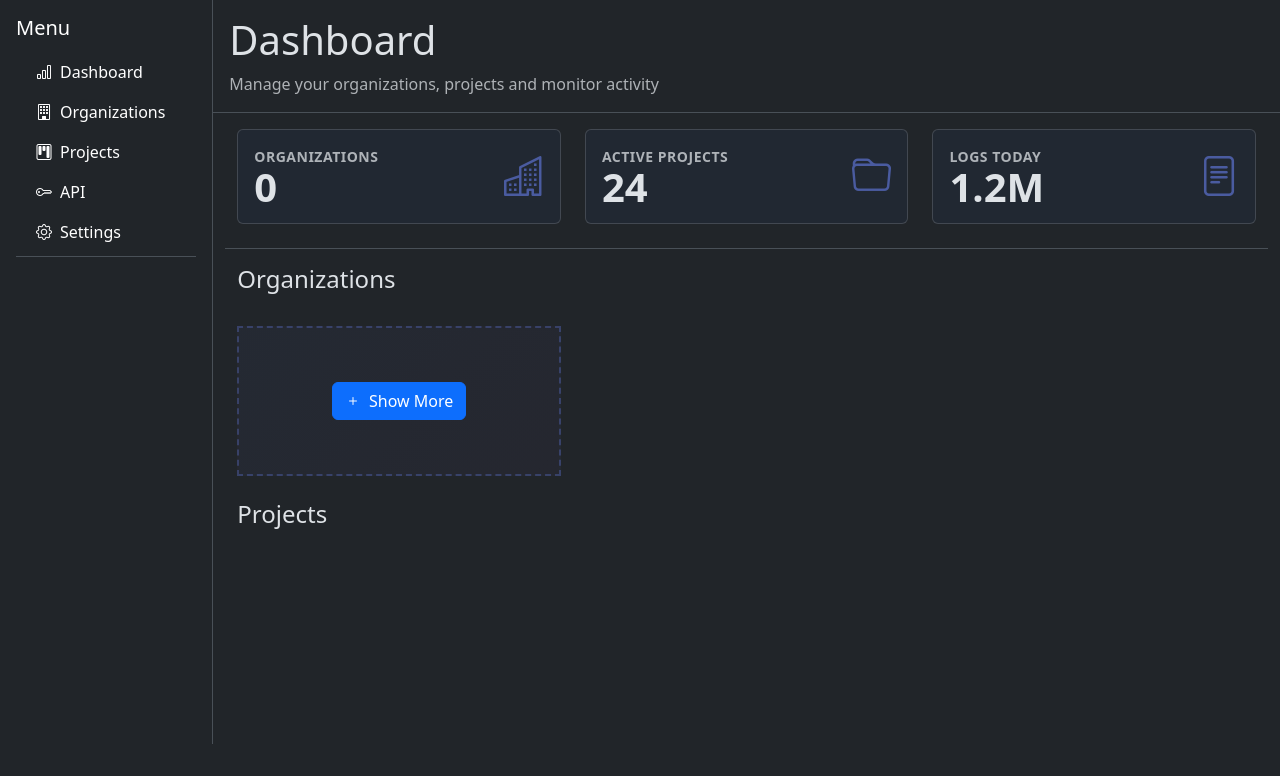
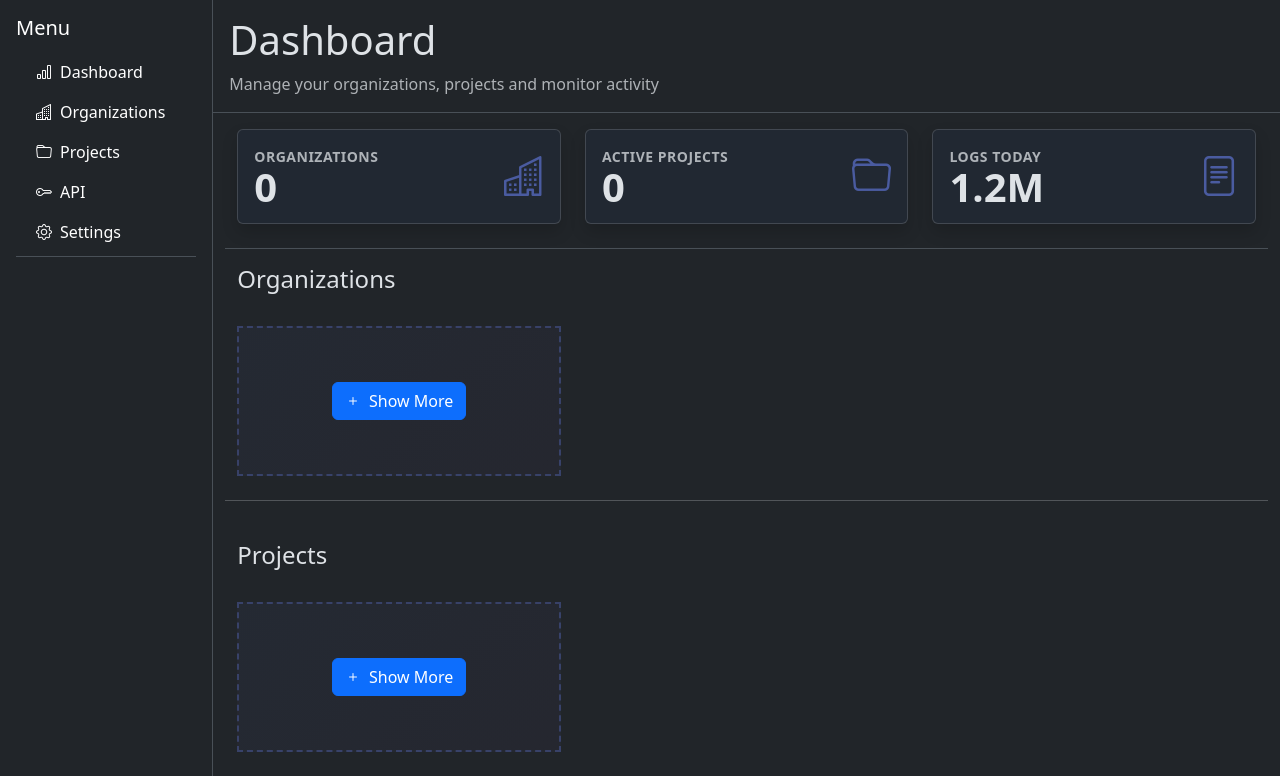
Before and after one commit to deviantcoder/log-manager, a Django app: page /dashboard/ in a window 1280 px wide. Shown: the part 56-832 px from the top of the page. Before the commit the page ends 800 px from the top, so only its background shows below. Run offline with Django 5.2, Linux system fonts and the light colour scheme; the visitor is signed in with stand-in values (Sample User, id 1); data that the repository does not hold is empty; some libraries are stand-ins or nearby versions.

Commit message:
Updated dashboard templates

```diff
--- a/apps/dashboard/templates/dashboard/card.html
+++ b/apps/dashboard/templates/dashboard/card_base.html
@@ -4,9 +4,11 @@
             <div class="d-flex justify-content-between align-items-start">
                 <div>
                     <h5 class="fw-bold">{{ obj.name }}</h5>
-                    <p>Some org info</p>
+                    {% block card_info %}
+                        <p>Some info</p>
+                    {% endblock card_info %}
                 </div>
-                <span class="badge bg-success">Active</span>
+                <span class="badge bg-secondary">{{ obj.status|capfirst }}</span>
             </div>
         </div>
         <div class="org-card-footer p-3">
--- a/apps/dashboard/templates/dashboard/dashboard.html
+++ b/apps/dashboard/templates/dashboard/dashboard.html
@@ -9,7 +9,7 @@
 {% block stats %}
     <div class="row mb-3 border-bottom">
         <div class="col-md-4 mb-4">
-            <div class="card bg-blue-gray">
+            <div class="card bg-blue-gray shadow">
                 <div class="card-body d-flex justify-content-between align-items-start">
                     <div>
                         <div class="stat-label fw-bold text-muted">Organizations</div>
@@ -20,18 +20,18 @@
             </div>
         </div>
         <div class="col-md-4 mb-4">
-            <div class="card bg-blue-gray">
+            <div class="card bg-blue-gray shadow">
                 <div class="card-body d-flex justify-content-between align-items-start">
                     <div>
                         <div class="stat-label fw-bold text-muted">Active Projects</div>
-                        <div class="stat-number">24</div>
+                        <div class="stat-number">{{ projects.count }}</div>
                     </div>
                     <i class="bi bi-folder card-icon"></i>
                 </div>
             </div>
         </div>
         <div class="col-md-4 mb-4">
-            <div class="card bg-blue-gray">
+            <div class="card bg-blue-gray shadow">
                 <div class="card-body d-flex justify-content-between align-items-start">
                     <div>
                         <div class="stat-label fw-bold text-muted">Logs Today</div>
@@ -46,14 +46,25 @@
 {% block cards %}
     <h4>Organizations</h4>
     {% for org in owned_orgs %}
-        {% include 'dashboard/card.html' with obj=org %}
+        {% include 'dashboard/org_card.html' with obj=org %}
     {% endfor %}
     <div class="col-md-4">
-    <div class="add-org-card org-card h-100 d-flex flex-column border-dash align-items-center justify-content-center">
-        <button class="btn btn-primary">
-            <i class="bi bi-plus me-2"></i>Show More
-        </button>
+        <div class="add-org-card org-card h-100 d-flex flex-column border-dash align-items-center justify-content-center">
+            <button class="btn btn-primary">
+                <i class="bi bi-plus me-2"></i>Show More
+            </button>
+        </div>
     </div>
-</div>
+    <hr>
     <h4>Projects</h4>
+    {% for project in projects %}
+        {% include 'dashboard/project_card.html' with obj=project %}
+    {% endfor %}
+    <div class="col-md-4">
+        <div class="add-org-card org-card h-100 d-flex flex-column border-dash align-items-center justify-content-center">
+            <button class="btn btn-primary">
+                <i class="bi bi-plus me-2"></i>Show More
+            </button>
+        </div>
+    </div>
 {% endblock cards %}
--- a/apps/dashboard/templates/dashboard/includes/sidebar.html
+++ b/apps/dashboard/templates/dashboard/includes/sidebar.html
@@ -2,8 +2,8 @@
     <h5>Menu</h5>
     <ul class="nav flex-column border-bottom p-1">
         <li class="nav-item sidebar-item rounded-2"><a class="nav-link text-white" href="{% url 'dashboard:dashboard' %}"><i class="bi bi-bar-chart me-2"></i>Dashboard</a></li>
-        <li class="nav-item sidebar-item rounded-2"><a class="nav-link text-white" href="{% url 'dashboard:orgs' %}"><i class="bi bi-building me-2"></i>Organizations</a></li>
-        <li class="nav-item sidebar-item rounded-2"><a class="nav-link text-white" href="{% url 'dashboard:projects' %}"><i class="bi bi-kanban me-2"></i>Projects</a></li>
+        <li class="nav-item sidebar-item rounded-2"><a class="nav-link text-white" href="{% url 'dashboard:orgs' %}"><i class="bi bi-buildings me-2"></i>Organizations</a></li>
+        <li class="nav-item sidebar-item rounded-2"><a class="nav-link text-white" href="{% url 'dashboard:projects' %}"><i class="bi bi-folder me-2"></i>Projects</a></li>
         <li class="nav-item sidebar-item rounded-2"><a class="nav-link text-white" href="#"><i class="bi bi-key me-2"></i>API</a></li>
         <li class="nav-item sidebar-item rounded-2"><a class="nav-link text-white" href="#"><i class="bi bi-gear me-2"></i>Settings</a></li>
     </ul>
--- /dev/null
+++ b/apps/dashboard/templates/dashboard/org_card.html
@@ -0,0 +1 @@
+{% extends 'dashboard/card_base.html' %}
--- a/apps/dashboard/templates/dashboard/orgs.html
+++ b/apps/dashboard/templates/dashboard/orgs.html
@@ -10,7 +10,7 @@
 
 {% block cards %}
     {% for org in owned_orgs %}
-        {% include 'dashboard/card.html' with obj=org %}
+        {% include 'dashboard/org_card.html' with obj=org %}
     {% endfor %}
     {% include 'dashboard/create_new.html' with obj_name='Organization' %}
 {% endblock cards %}
--- /dev/null
+++ b/apps/dashboard/templates/dashboard/project_card.html
@@ -0,0 +1,5 @@
+{% extends 'dashboard/card_base.html' %}
+
+{% block card_info %}
+    <p class="text-muted">{{ obj.description|slice:50 }}</p>
+{% endblock card_info %}
--- a/apps/dashboard/templates/dashboard/projects.html
+++ b/apps/dashboard/templates/dashboard/projects.html
@@ -9,5 +9,8 @@
 {% endblock description %}
 
 {% block cards %}
+    {% for project in projects %}
+        {% include 'dashboard/project_card.html' with obj=project %}
+    {% endfor %}
     {% include 'dashboard/create_new.html' with obj_name='Project' %}
 {% endblock cards %}
--- a/apps/dashboard/views.py
+++ b/apps/dashboard/views.py
@@ -1,10 +1,14 @@
 from django.shortcuts import render
+
+from apps.projects.models import Project
 
 
 def dashboard(request):
-    user_orgs = request.user.owned_orgs.all()
+    orgs = request.user.owned_orgs.all()
+    projects = Project.objects.filter(projectmember__user=request.user, status=Project.StatusChoices.ACTIVE)
     context = {
-        'owned_orgs': user_orgs[:2],
+        'owned_orgs': orgs[:2],
+        'projects': projects[:2],
     }
     return render(request, 'dashboard/dashboard.html', context)
 
@@ -18,5 +22,8 @@ def organizations(request):
 
 
 def projects(request):
-    context = {}
+    projects = Project.objects.filter(projectmember__user=request.user)
+    context = {
+        'projects': projects
+    }
     return render(request, 'dashboard/projects.html', context)
```
